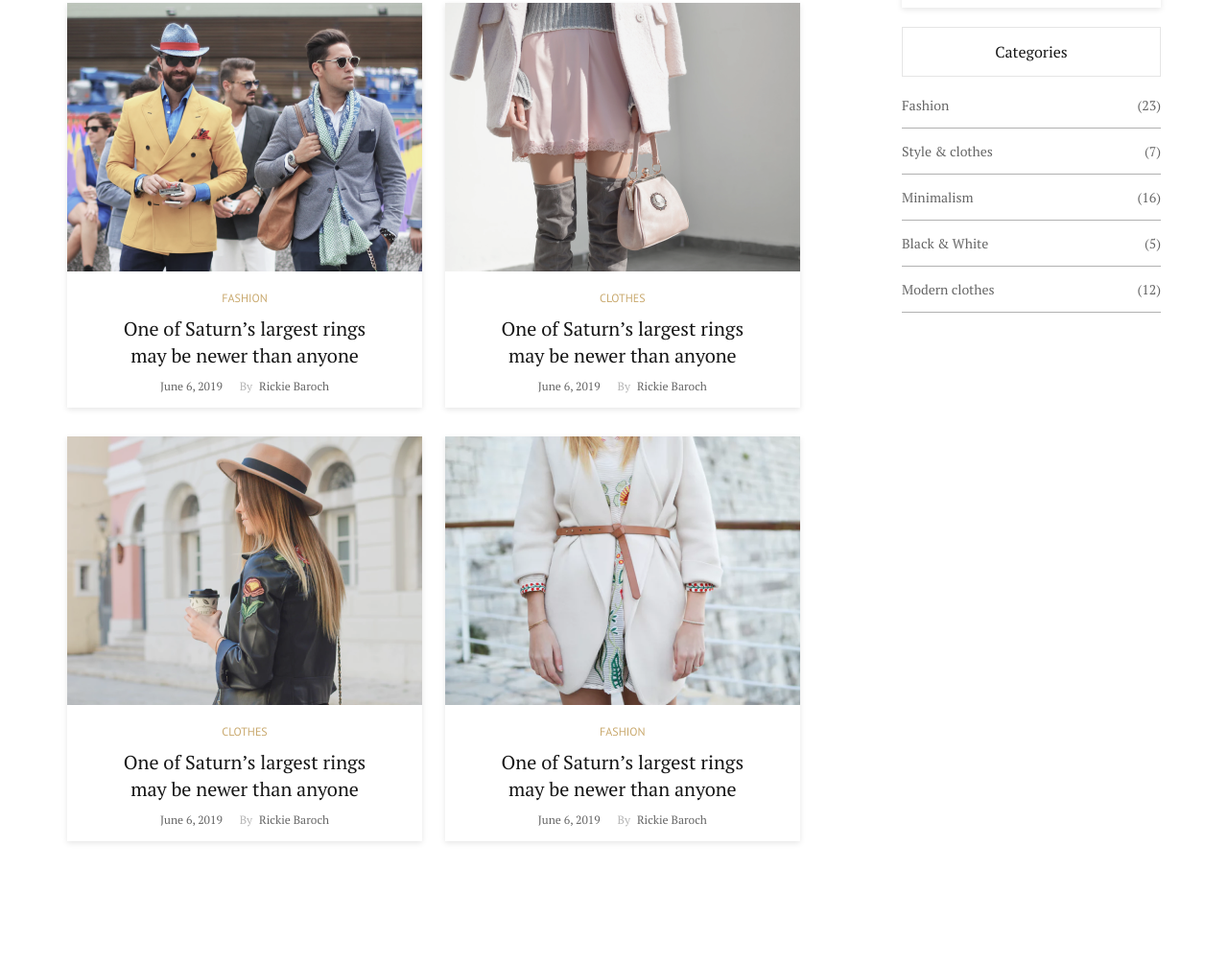
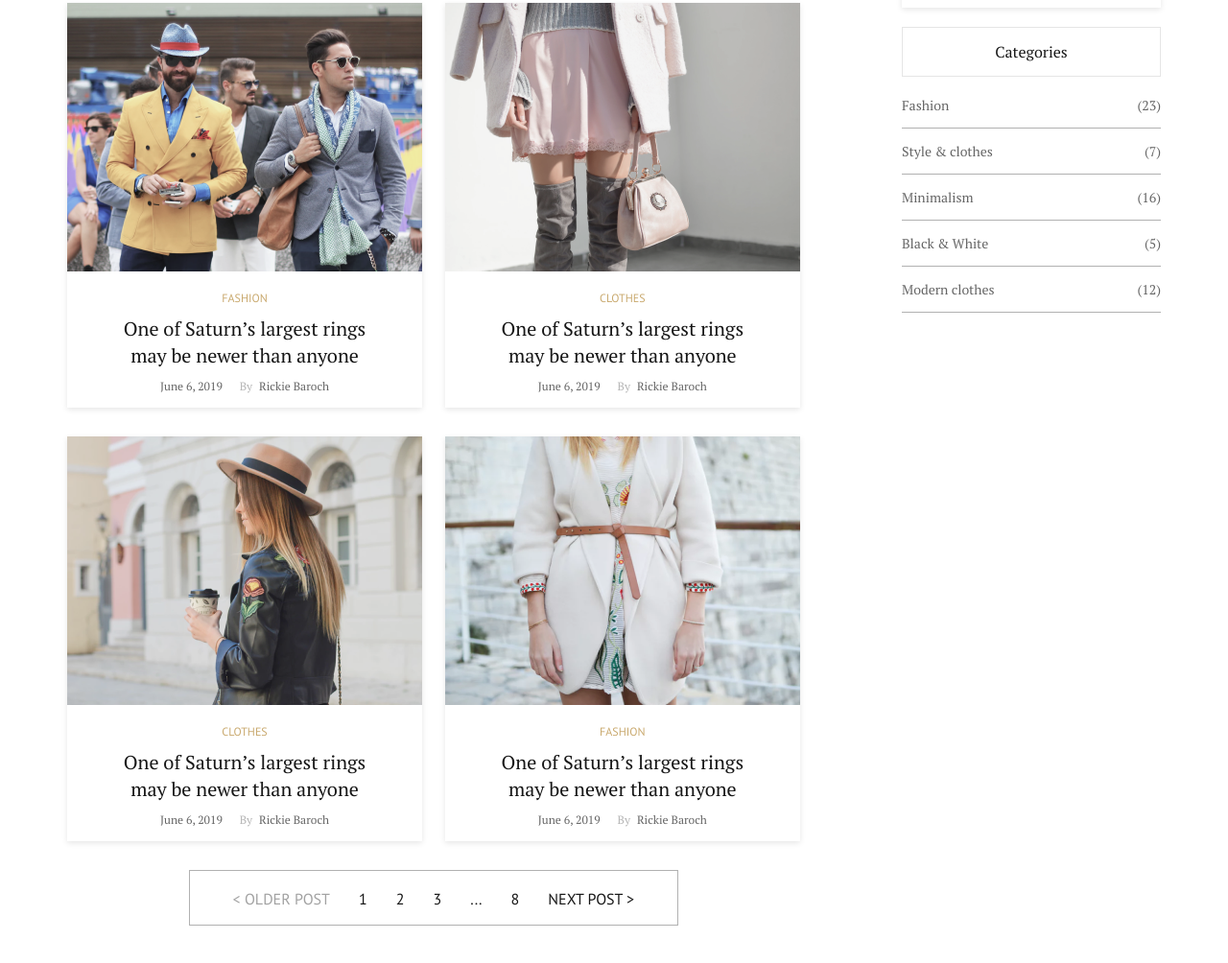
Before and after one commit to jediradik/fashion_blog, a plain HTML site: page index.html in a window 1280 px wide. Shown: the part 1272-2276 px from the top of the page at 96% size. Before the commit the page ends 2179 px from the top, so only its background shows below. Drawn offline with Linux system fonts and the light colour scheme.

Commit message:
pagination is completely done

```diff
--- a/css/style.css
+++ b/css/style.css
@@ -323,11 +323,48 @@ a {
 
 .categorie,
 .number {
-  font-family: PT Serif;
   font-style: normal;
   font-weight: 400;
   font-size: 14px;
   line-height: 19px;
   color: #666666;
 }
+/*PAGINATION*/
+.post__pagination {
+  max-width: 510px;
+  margin: 0 auto 50px auto;
+
+}
+
+.pagination {
+  display: flex;
+  align-items: center;
+  justify-content: center;
+  padding: 18px 15px 16px 15px;
+  border: 1px solid #B1B1B1;
+}
+
+.pagination-prev .pagination__link,
+.pagination-next .pagination__link {
+  font-family: 'PT Sans', sans-serif;
+  text-transform: uppercase;
+  font-size: 14px;
+  line-height: 16px;
+  color: #171717;
+}
+
+.pagination-prev .pagination__link.disable {
+  color: #A2A2A2;
+}
+
+.pagination__item .pagination__link {
+  font-family: 'PT Sans', sans-serif;
+  font-size: 16px;
+  line-height: 16px;
+  color: #171717;
+}
+
+.pagination__item + .pagination__item {
+  margin-left: 30px;
+}
 /*SECTION POST end*/
--- a/index.html
+++ b/index.html
@@ -164,7 +164,17 @@
             </a>
           </div>
           <div class="post__pagination">
-
+            <nav>
+              <ul class="pagination">
+                <li class="pagination__item pagination-prev"><a class="pagination__link disable" href="#"> < older post </a></li>
+                <li class="pagination__item"><a class="pagination__link" href="#">1</a></li>
+                <li class="pagination__item"><a class="pagination__link" href="#">2</a></li>
+                <li class="pagination__item"><a class="pagination__link" href="#">3</a></li>
+                <li class="pagination__item"><a class="pagination__link" href="#">...</a></li>
+                <li class="pagination__item"><a class="pagination__link" href="#">8</a></li>
+                <li class="pagination__item pagination-next"><a class="pagination__link" href="#"> next post > </a></li>
+              </ul>
+            </nav>
           </div>
         </div>
         <div class="sidebar">
```
